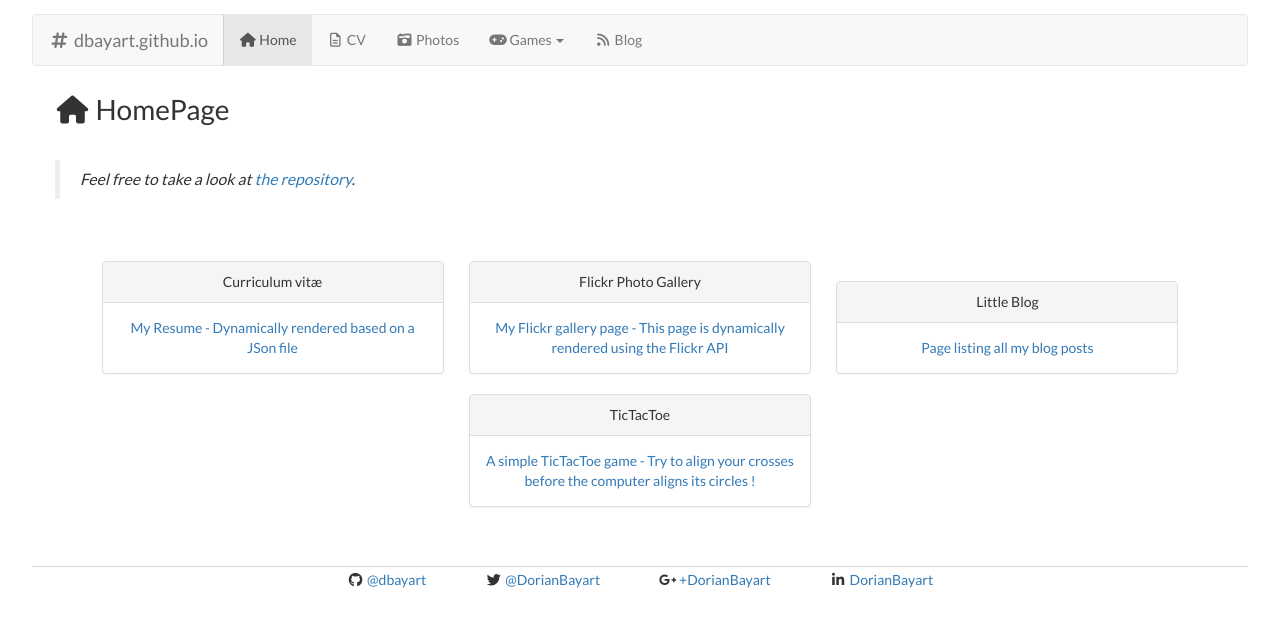
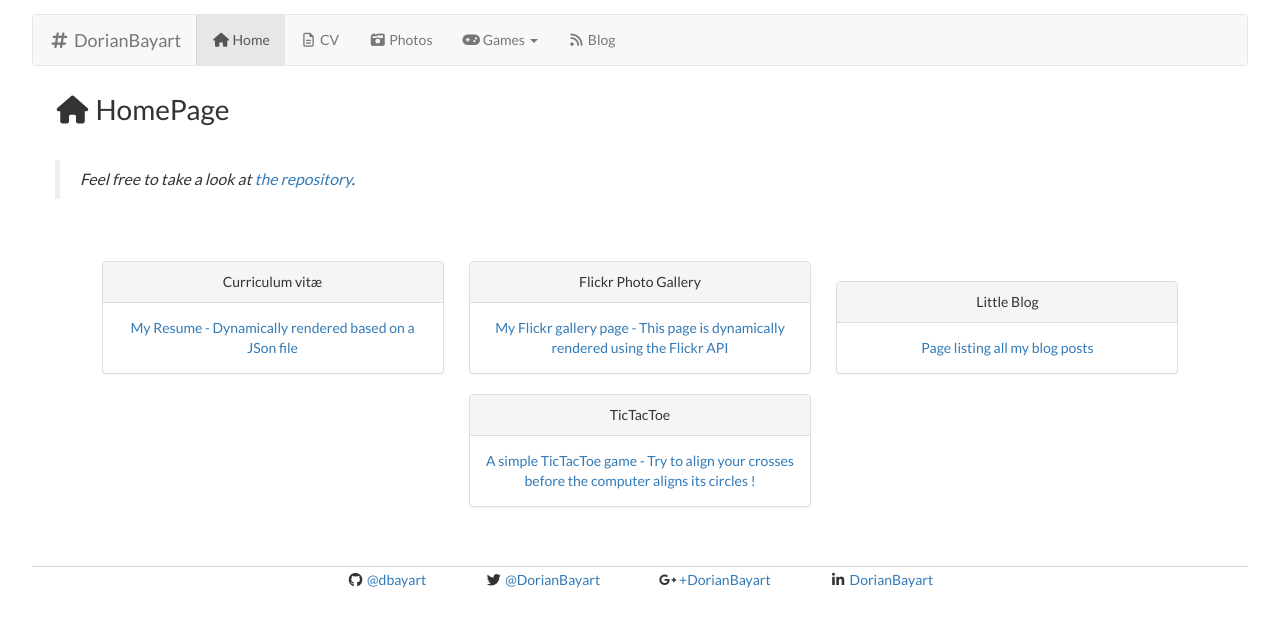
Before and after one commit to dorianbayart/dorianbayart.github.io, a Jekyll site: the page built from index.md, in a window 1280 px wide. Shown: the top 627 px of the page. Built offline with Jekyll 4.4.1, drawn with Linux system fonts in a browser that asks for light colours; nearby versions of some CDN libraries.

Commit message:
Update nav.html

```diff
--- a/_includes/nav.html
+++ b/_includes/nav.html
@@ -7,7 +7,7 @@
         <span class="icon-bar"></span>
         <span class="icon-bar"></span>
       </button>
-      <a class="navbar-brand" href="#"><i class="fa fa-hashtag fa-fw"></i>&nbsp;dbayart.github.io</a>
+      <a class="navbar-brand" href="#"><i class="fa fa-hashtag fa-fw"></i>&nbsp;DorianBayart</a>
     </div>
     <div id="navbar" class="navbar-collapse collapse">
       <ul class="nav navbar-nav">
```
